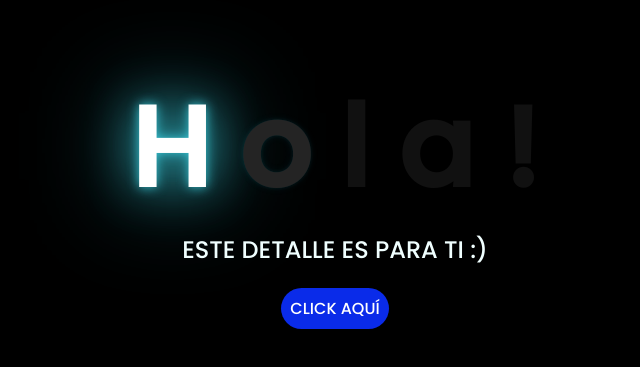
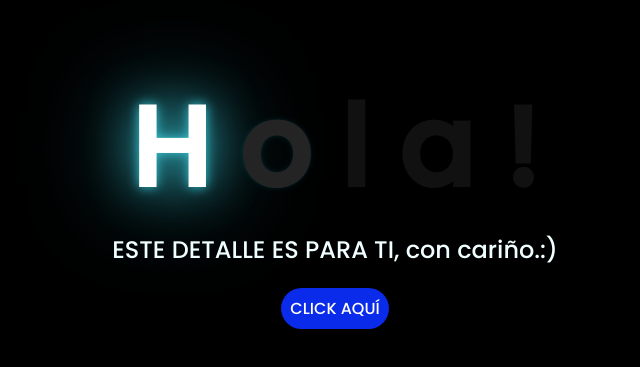
Before and after one commit to nellytoro998-commits/clairolpaiva.github.io, a plain HTML site: page index.html in a window 1280 px wide. Shown: the part 139-506 px from the top of the page, without its empty margins (313-953 px from the left). Drawn offline with Linux system fonts and the light colour scheme.

Commit message:
Update index.html

```diff
--- a/index.html
+++ b/index.html
@@ -19,7 +19,7 @@
         <span>!</span>
     </div>
     <div class="description">
-        <span>ESTE DETALLE ES PARA TI :)</span>
+        <span>ESTE DETALLE ES PARA TI, con cariño.:)</span>
     </div>
     <div class="button">
         <button class="botones">
```
